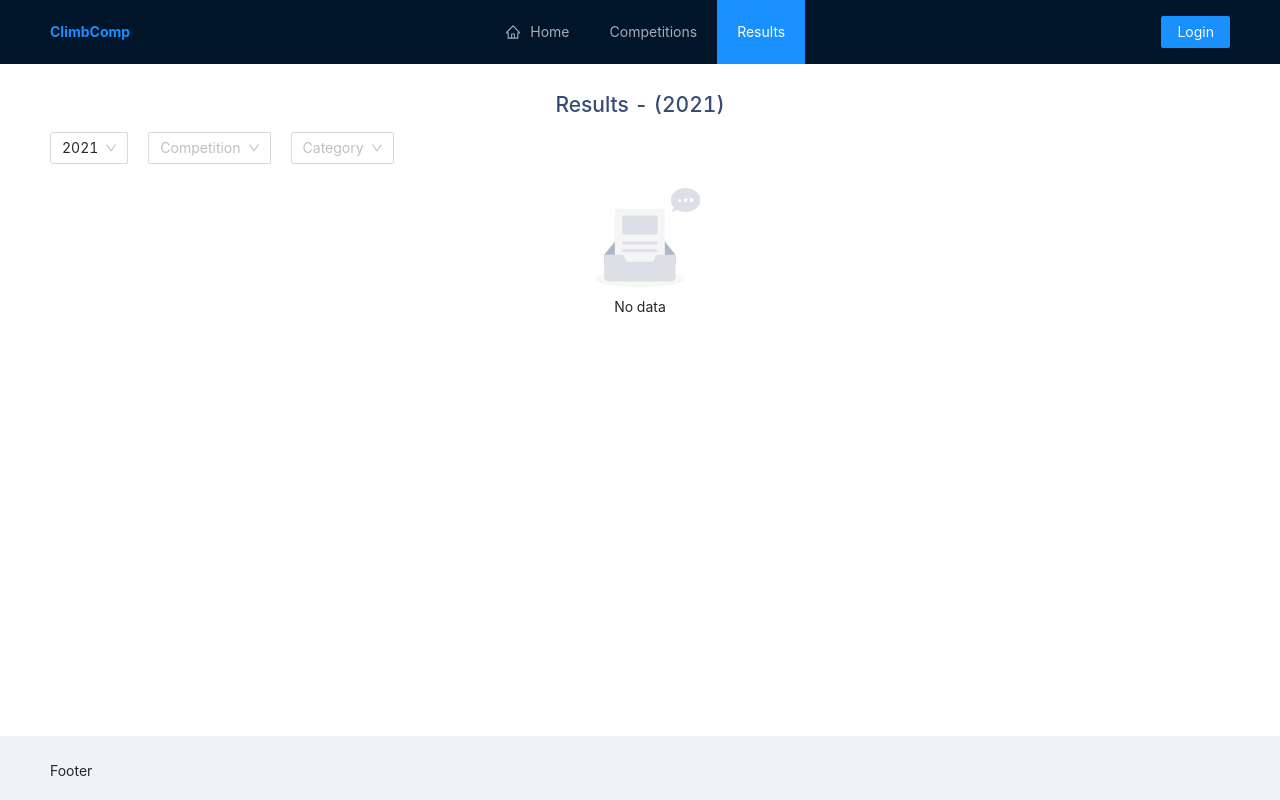
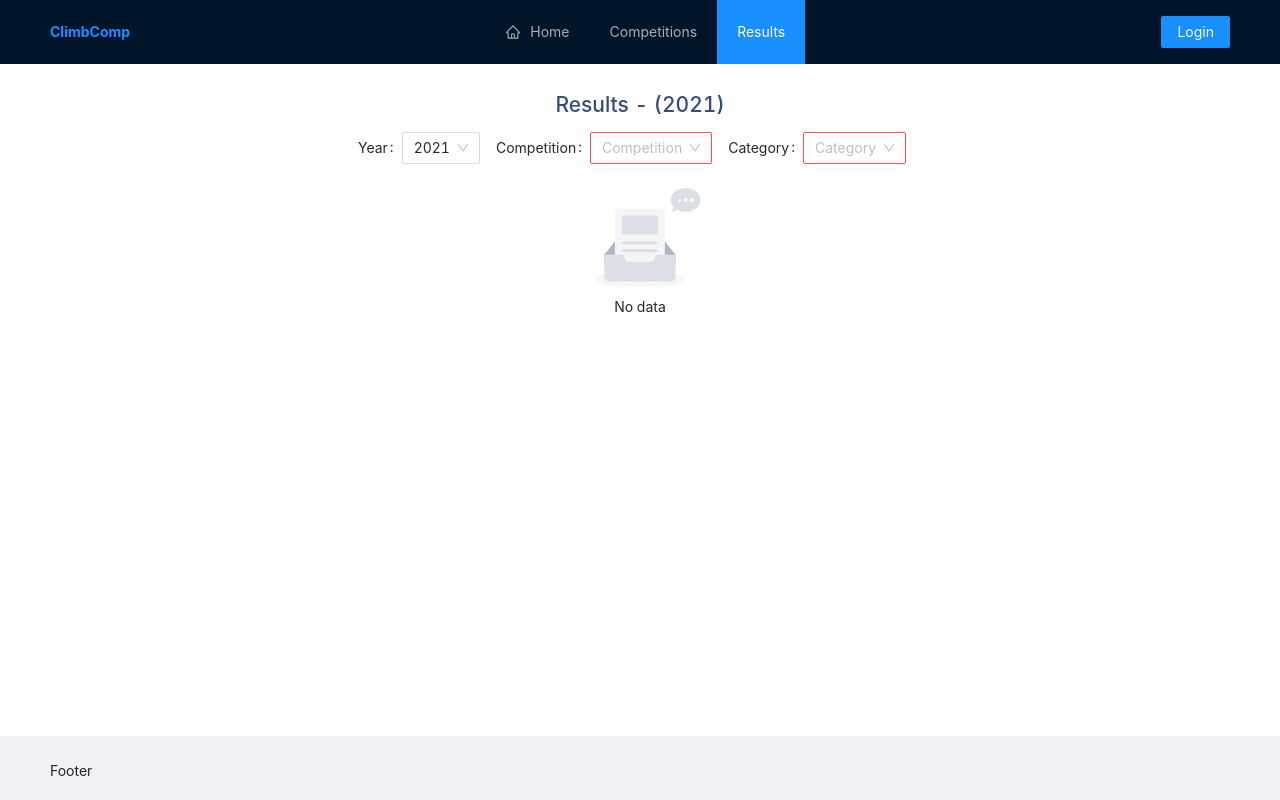
Before and after one commit to cufarvid/climb-comp, a React (Create React App) app in the folder client/: page /results in a window 1280 px wide. Built offline with nearby package versions, Linux system fonts and the light colour scheme.

Commit message:
Display year, competition & category selections in form, to enable data validation

```diff
--- a/client/src/views/Results.tsx
+++ b/client/src/views/Results.tsx
@@ -1,7 +1,6 @@
 import React, { FC, useEffect, useState } from 'react';
 import { useLazyQuery } from '@apollo/client';
-import { message, Select } from 'antd';
-import styled from '@emotion/styled';
+import { Form, message, Select } from 'antd';
 
 import {
   Competition,
@@ -76,7 +75,8 @@ const Results: FC = () => {
     <div>
       {/* Year, competition & category selection */}
       <PageSection title={title}>
-        <StyledDiv>
+        <Form layout="inline">
+          <Form.Item label="Year">
             <Select
               defaultValue={year}
               onChange={handleYearChange}
@@ -88,6 +88,11 @@ const Results: FC = () => {
                 </Select.Option>
               ))}
             </Select>
+          </Form.Item>
+          <Form.Item
+            label="Competition"
+            validateStatus={competition ? '' : 'error'}
+          >
             <Select
               value={competition?.name}
               onChange={(value) => handleCompChange(+value)}
@@ -99,6 +104,8 @@ const Results: FC = () => {
                 </Select.Option>
               ))}
             </Select>
+          </Form.Item>
+          <Form.Item label="Category" validateStatus={category ? '' : 'error'}>
             <Select
               value={category?.name}
               onChange={(value) => setCategory(categories[+value])}
@@ -110,7 +117,8 @@ const Results: FC = () => {
                 </Select.Option>
               ))}
             </Select>
-        </StyledDiv>
+          </Form.Item>
+        </Form>
       </PageSection>
 
       {/* Results */}
@@ -120,14 +128,3 @@ const Results: FC = () => {
 };
 
 export default Results;
-
-/*
- * Styled components
- */
-const StyledDiv = styled('div')`
-  width: 100%;
-
-  .ant-select {
-    margin-right: 20px;
-  }
-`;
```
Lines whose indentation alone changed are shown as unchanged.
